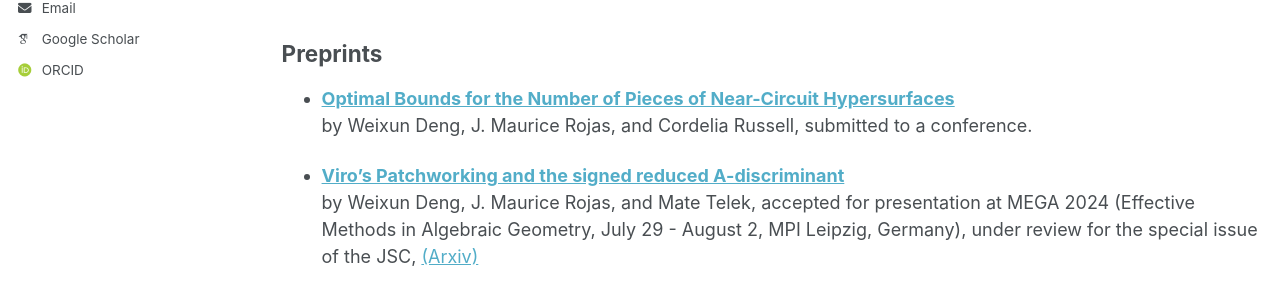
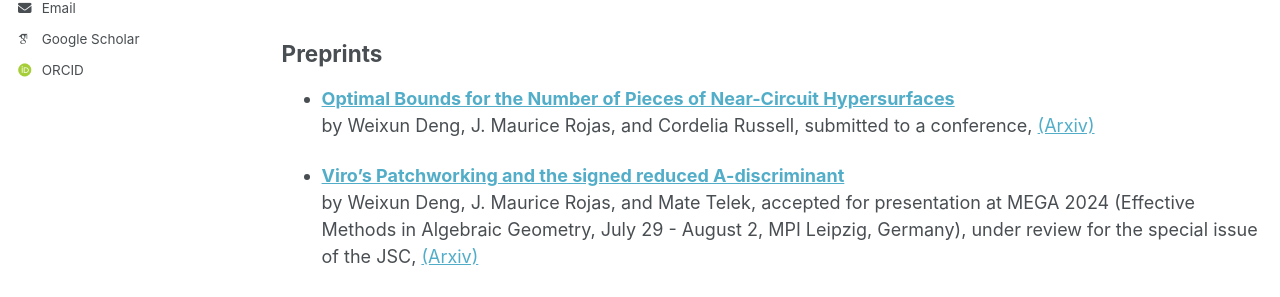
Before and after one commit to WeixunDeng/weixundeng.github.io, a Jekyll site: the page built from _pages/publications.md, in a window 1280 px wide and 1131 px high. Shown: the part 370-667 px from the top of the window. Built offline with Jekyll 4.4.1, drawn with Linux system fonts in a browser that asks for light colours; some web fonts are replaced.

Commit message:
Update publications.md

```diff
--- a/_pages/publications.md
+++ b/_pages/publications.md
@@ -19,7 +19,7 @@ ACM Communications in Computer Algebra, Volume 57, Issue 3, pp. 152-155,  <a hre
 ## Preprints ##
 * <a href="/files/3p.pdf" target="_blank">**Optimal Bounds for the Number of Pieces of Near-Circuit Hypersurfaces**<a/> <br/>
 by Weixun Deng, J. Maurice Rojas, and Cordelia Russell,
-submitted to a conference.
+submitted to a conference, <a href="https://arxiv.org/abs/2502.10590" target="_blank">(Arxiv)</a>
 
 * <a href="/files/sa.pdf" target="_blank">**Viro's Patchworking and the signed reduced A-discriminant**<a/> <br/>
 by Weixun Deng, J. Maurice Rojas, and Mate Telek,
```
